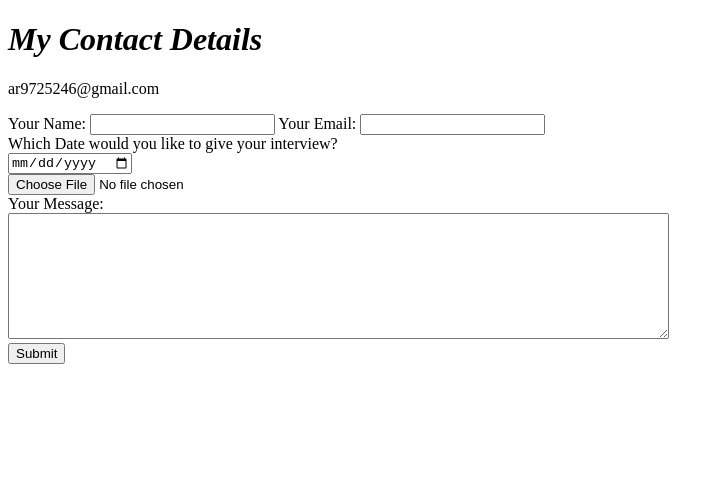
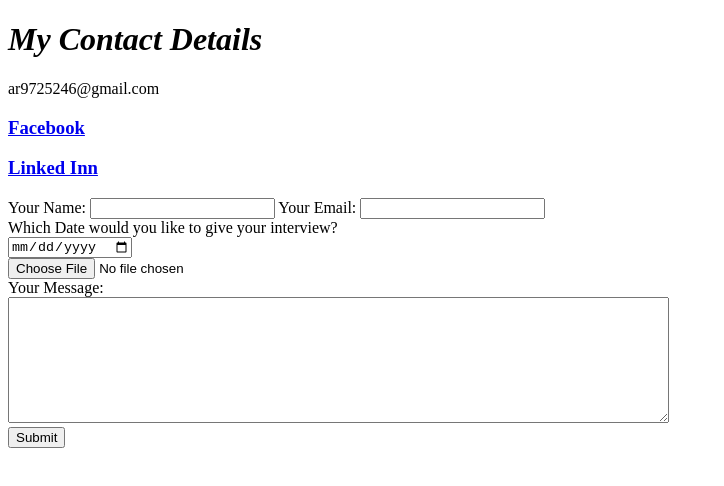
Before and after one commit to arehman20/CV, a plain HTML site: page Contact.html in a window 1280 px wide. Shown: the whole page, without its empty margins (0-724 px from the left). Drawn offline with Linux system fonts and the light colour scheme.

Commit message:
Update Contact.html

```diff
--- a/Contact.html
+++ b/Contact.html
@@ -7,6 +7,8 @@
   <body>
     <h1><b><em>My Contact Details</em></b></h1>
     <p>ar9725246@gmail.com</p>
+    <h3><b><a href=" https://www.facebook.com/abdulrehman.salahuddin.3">Facebook</a></b></h3>
+    <h3><b><a href="https://www.linkedin.com/in/abdul-rehman-b0026b228">Linked Inn</a></b></h3>
     <form action="mailto:ar9725246@gmail.com" method="post" enctype="text/plain">
       <label>Your Name:</label>
       <input type="text" name="Name" value="">
```
